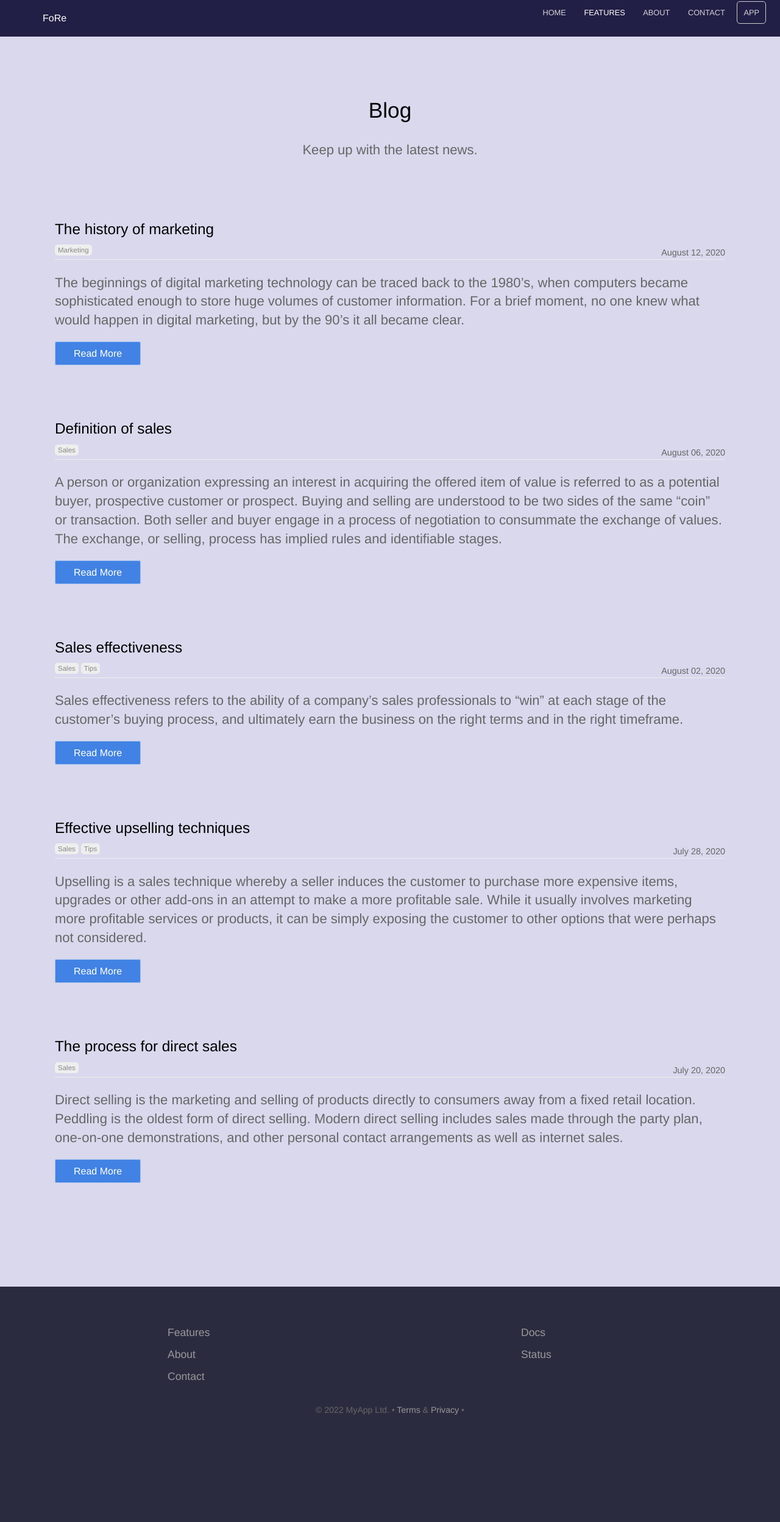
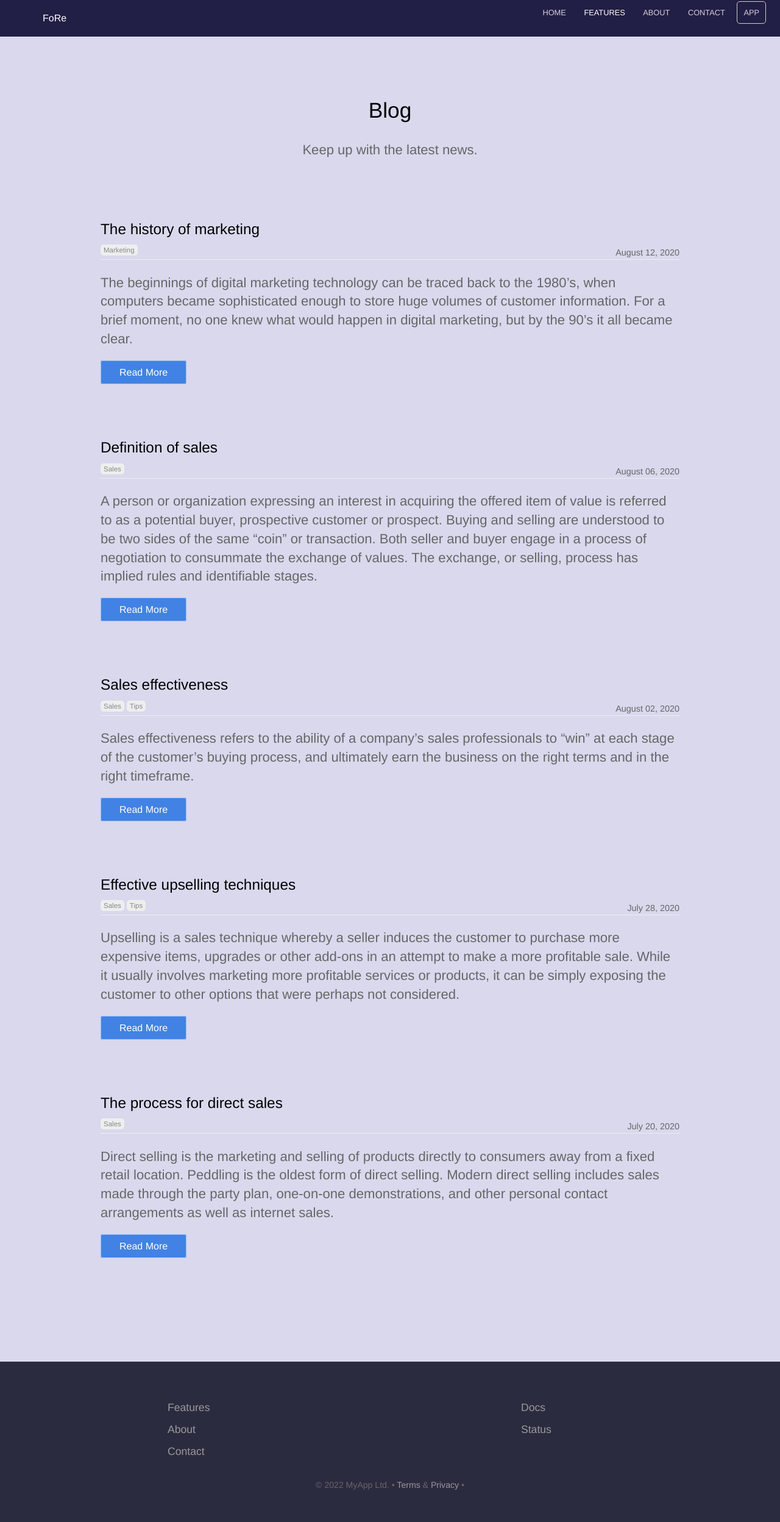
Before and after one commit to Her-o1/my_landing_page, a Jekyll site: the page built from blog/index.html, in a window 1280 px wide. Shown: the whole page at 61% size. Built offline with Jekyll 4.4.1, drawn with Linux system fonts in a browser that asks for light colours; the list of posts is cut into pages by our own code; before the commit the page ends 2372 px from its top, so only the background shows below that.

Commit message:
Update layout.scss

```diff
--- a/_sass/layout.scss
+++ b/_sass/layout.scss
@@ -5,7 +5,7 @@
 }
 
 .text-container {
-	max-width: 1500px;
+	max-width: 950px;
 }
 
 .container {
```
